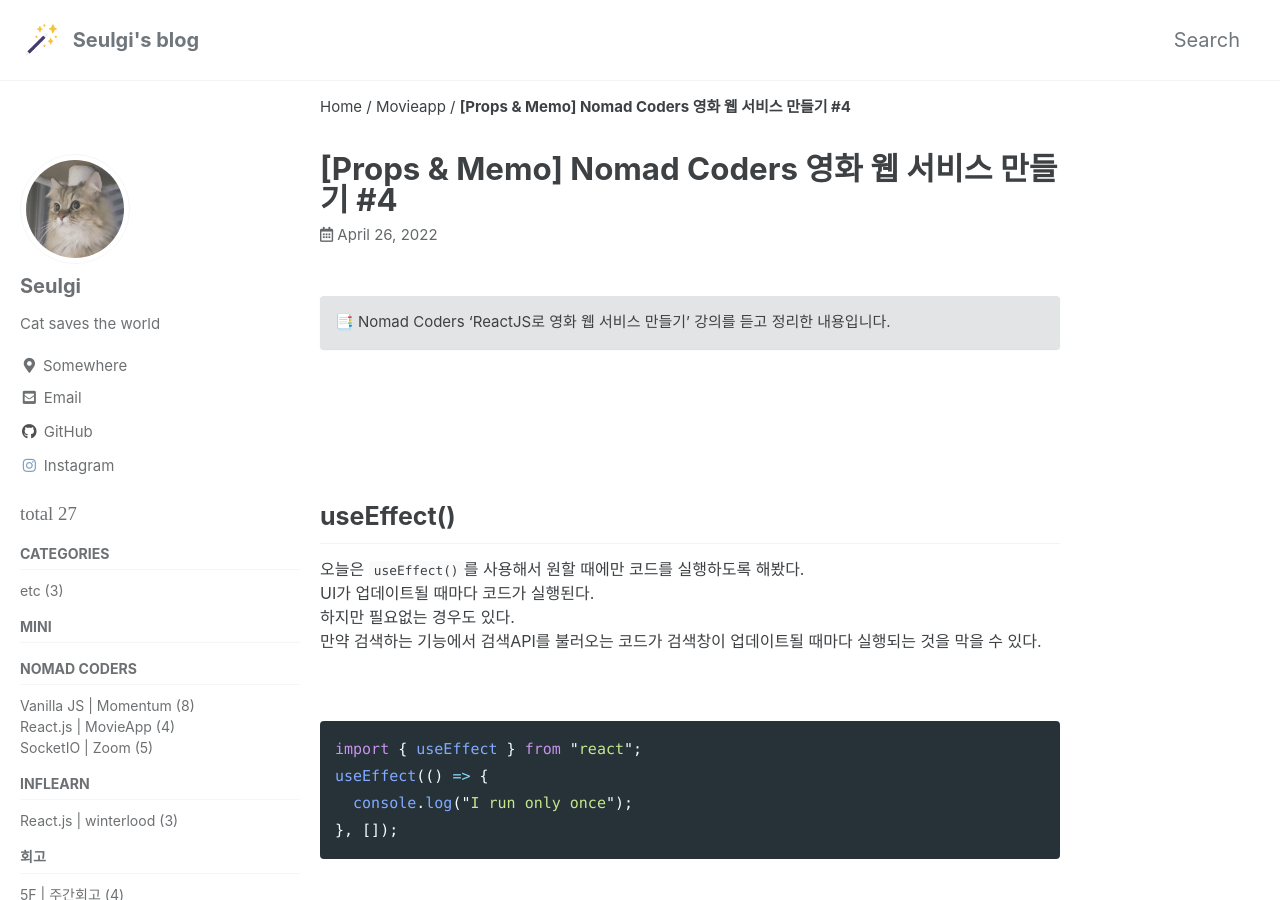
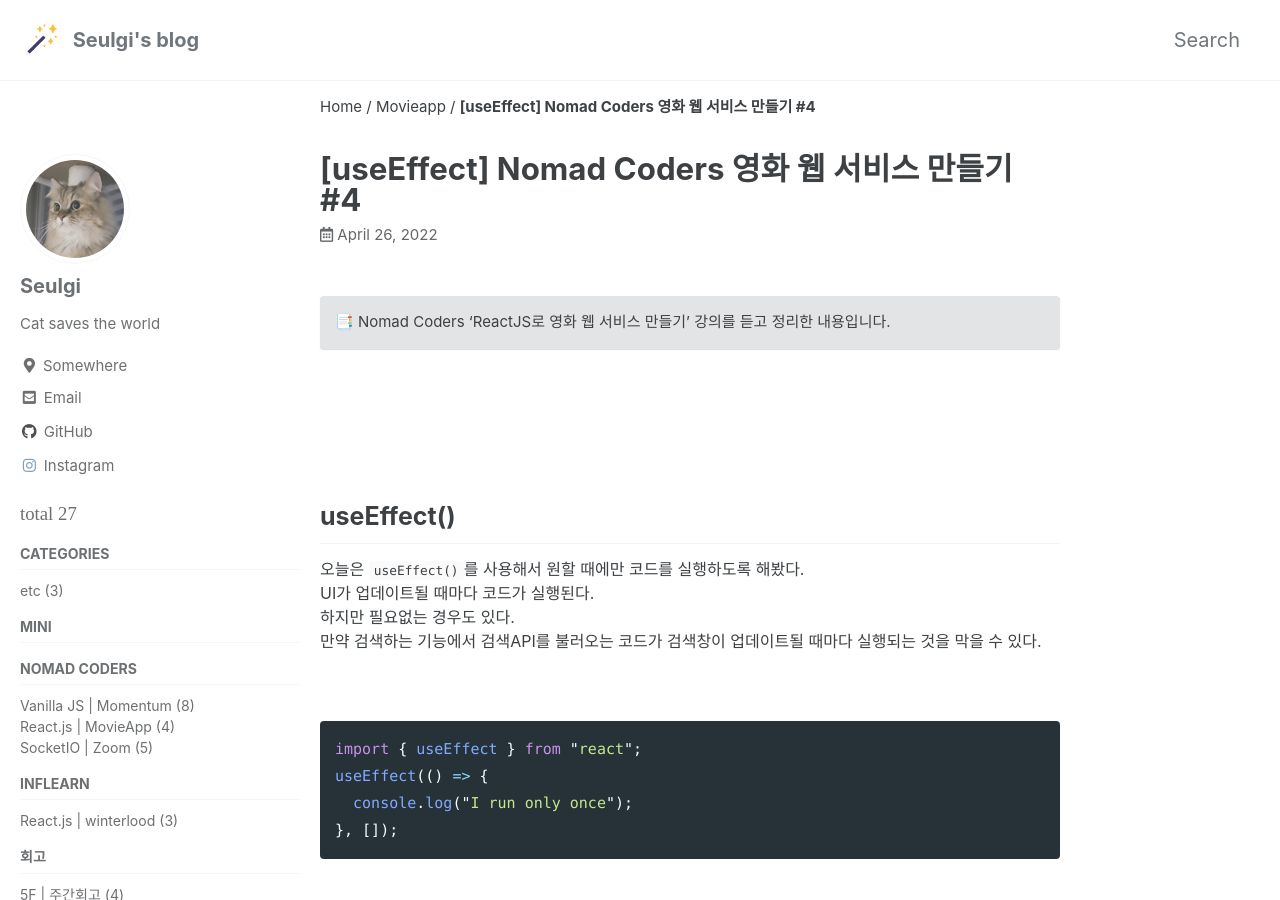
Before and after one commit to seulgi9506/seulgi9506.github.io, a Jekyll site: the page built from _posts/2022-04-26-movieApp-4.md, in a window 1280 px wide and 900 px high. Built offline with Jekyll 4.4.1, drawn with Linux system fonts in a browser that asks for light colours; cached includes are drawn as plain includes; some web fonts are replaced; comment, search, counter and statistics services are not loaded.

Commit message:
modify title

```diff
--- a/_posts/2022-04-26-movieApp-4.md
+++ b/_posts/2022-04-26-movieApp-4.md
@@ -1,5 +1,5 @@
 ---
-title: "[Props & Memo] Nomad Coders 영화 웹 서비스 만들기 #4"
+title: "[useEffect] Nomad Coders 영화 웹 서비스 만들기 #4"
 published: true
 categories:
   - movieApp
```
